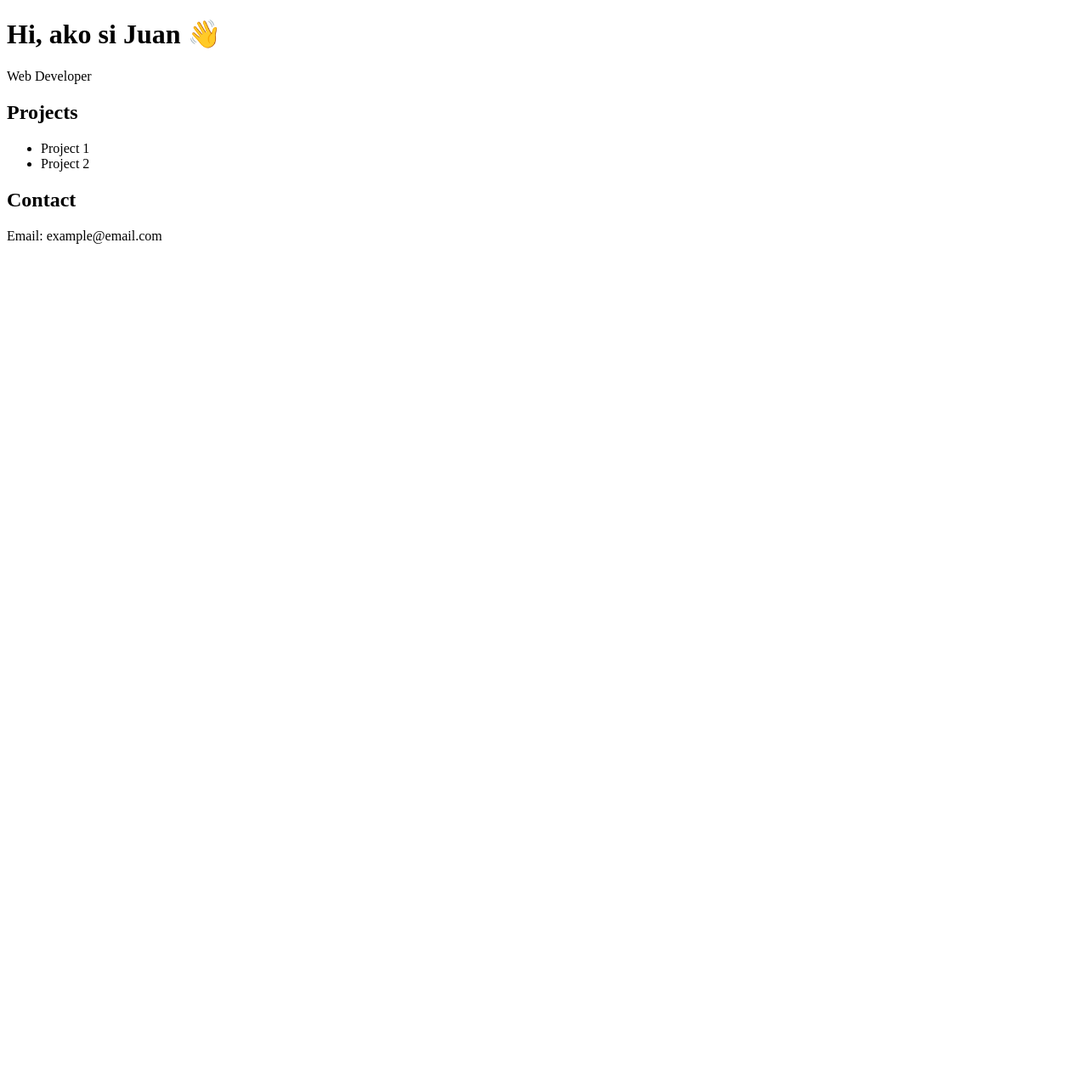
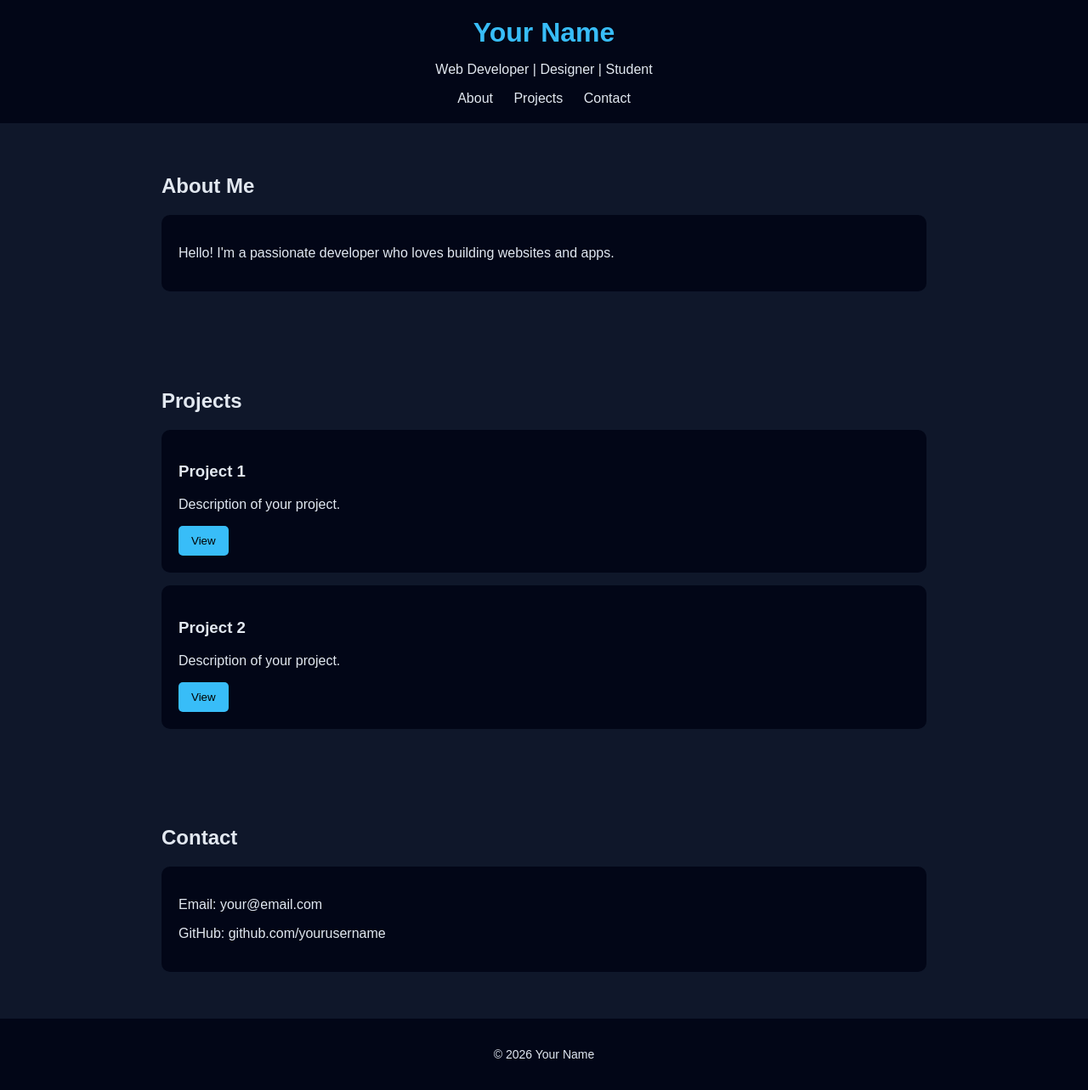
Before and after one commit to panaliganpaul56-oss/marjohnpaul.github.io, a plain HTML site: page index.html in a window 1280 px wide. Shown: the whole page at 85% size. Before the commit the page ends 800 px from the top, so only its background shows below. Drawn offline with Linux system fonts and the light colour scheme.

Commit message:
Update index.html

```diff
--- a/index.html
+++ b/index.html
@@ -1,19 +1,119 @@
 <!DOCTYPE html>
-<html>
+<html lang="en">
 <head>
-  <title>My Portfolio</title>
+    <meta charset="UTF-8">
+    <meta name="viewport" content="width=device-width, initial-scale=1.0">
+    <title>My Portfolio</title>
+    <style>
+        body {
+            margin: 0;
+            font-family: Arial, sans-serif;
+            background: #0f172a;
+            color: #e2e8f0;
+        }
+
+        header {
+            background: #020617;
+            padding: 20px;
+            text-align: center;
+        }
+
+        header h1 {
+            margin: 0;
+            color: #38bdf8;
+        }
+
+        nav a {
+            margin: 0 10px;
+            color: #e2e8f0;
+            text-decoration: none;
+        }
+
+        nav a:hover {
+            color: #38bdf8;
+        }
+
+        section {
+            padding: 40px;
+            max-width: 900px;
+            margin: auto;
+        }
+
+        .card {
+            background: #020617;
+            padding: 20px;
+            margin: 15px 0;
+            border-radius: 10px;
+        }
+
+        footer {
+            text-align: center;
+            padding: 20px;
+            background: #020617;
+            font-size: 14px;
+        }
+
+        button {
+            background: #38bdf8;
+            border: none;
+            padding: 10px 15px;
+            color: black;
+            border-radius: 5px;
+            cursor: pointer;
+        }
+
+        button:hover {
+            background: #0ea5e9;
+        }
+    </style>
 </head>
 <body>
-  <h1>Hi, ako si Juan 👋</h1>
-  <p>Web Developer</p>
 
-  <h2>Projects</h2>
-  <ul>
-    <li>Project 1</li>
-    <li>Project 2</li>
-  </ul>
+<header>
+    <h1>Your Name</h1>
+    <p>Web Developer | Designer | Student</p>
+    <nav>
+        <a href="#about">About</a>
+        <a href="#projects">Projects</a>
+        <a href="#contact">Contact</a>
+    </nav>
+</header>
 
-  <h2>Contact</h2>
-  <p>Email: example@email.com</p>
+<section id="about">
+    <h2>About Me</h2>
+    <div class="card">
+        <p>Hello! I'm a passionate developer who loves building websites and apps.</p>
+    </div>
+</section>
+
+<section id="projects">
+    <h2>Projects</h2>
+
+    <div class="card">
+        <h3>Project 1</h3>
+        <p>Description of your project.</p>
+        <button onclick="alert('Project link here')">View</button>
+    </div>
+
+    <div class="card">
+        <h3>Project 2</h3>
+        <p>Description of your project.</p>
+        <button onclick="alert('Project link here')">View</button>
+    </div>
+
+</section>
+
+<section id="contact">
+    <h2>Contact</h2>
+    <div class="card">
+        <p>Email: your@email.com</p>
+        <p>GitHub: github.com/yourusername</p>
+    </div>
+</section>
+
+<footer>
+    <p>© 2026 Your Name</p>
+</footer>
+
 </body>
 </html>
```
